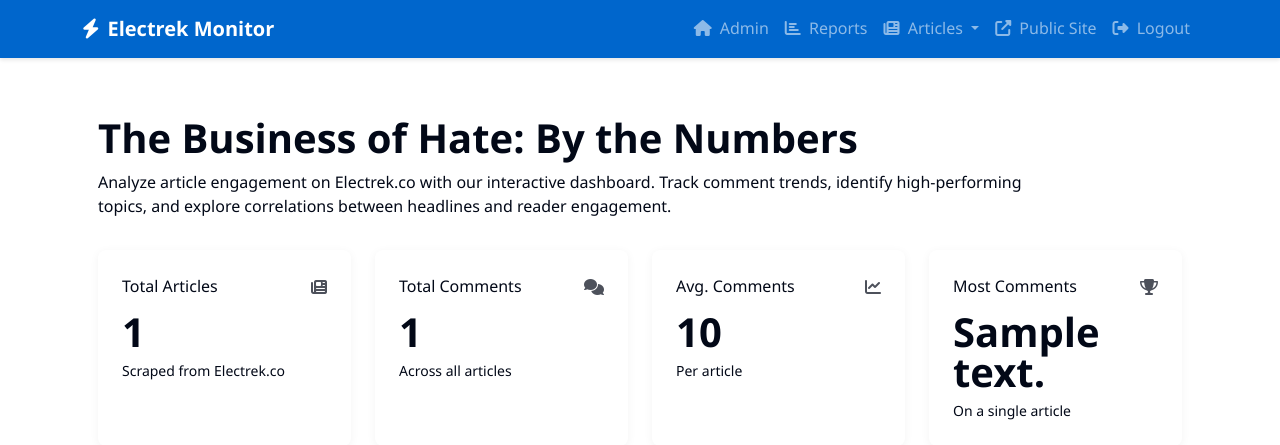
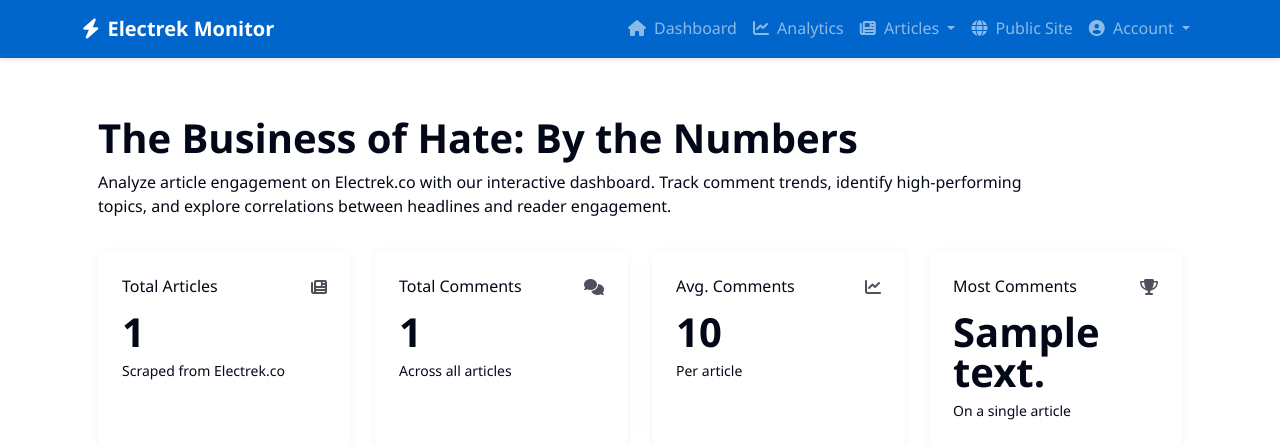
Before and after one commit to ljonespwc/electrek-scraper, a Flask app: template electrek_scraper/templates/admin/reports.html in a window 1280 px wide. Shown: the top 445 px of the page. Run offline with Flask 3, Linux system fonts and the light colour scheme; the template is opened without the code that fills it: most values are stand-ins (such as "Sample title", 1, 10 or a date in 2020).

Commit message:
refactor: update route references from main to admin and enhance navigation UI

```diff
--- a/electrek_scraper/templates/admin/base.html
+++ b/electrek_scraper/templates/admin/base.html
@@ -34,32 +34,46 @@
                 <ul class="navbar-nav ms-auto">
                     <li class="nav-item">
                         <a class="nav-link" href="{{ url_for('admin.index') }}">
-                            <i class="fas fa-home me-1"></i> Admin
+                            <i class="fas fa-home me-1"></i> Dashboard
                         </a>
                     </li>
                     <li class="nav-item">
                         <a class="nav-link" href="{{ url_for('admin.reports') }}">
-                            <i class="fas fa-chart-bar me-1"></i> Reports
+                            <i class="fas fa-chart-line me-1"></i> Analytics
                         </a>
                     </li>
                     <li class="nav-item dropdown">
-                        <a class="nav-link dropdown-toggle" href="#" id="blogDropdown" role="button" data-bs-toggle="dropdown" aria-expanded="false">
+                        <a class="nav-link dropdown-toggle" href="#" id="articlesDropdown" role="button" data-bs-toggle="dropdown" aria-expanded="false">
                             <i class="fas fa-newspaper me-1"></i> Articles
                         </a>
-                        <ul class="dropdown-menu" aria-labelledby="blogDropdown">
-                            <li><a class="dropdown-item" href="{{ url_for('admin.business_of_hate_blog') }}">Business of Hate (Dashboard)</a></li>
-                            <li><a class="dropdown-item" href="{{ url_for('public.tesla_hate_machine') }}">Tesla Hate Machine (Public)</a></li>
+                        <ul class="dropdown-menu" aria-labelledby="articlesDropdown">
+                            <li><a class="dropdown-item" href="{{ url_for('admin.business_of_hate_blog') }}">
+                                <i class="fas fa-chart-bar me-2"></i> Business of Hate (Dashboard)
+                            </a></li>
+                            <li><hr class="dropdown-divider"></li>
+                            <li><a class="dropdown-item" href="{{ url_for('public.tesla_hate_machine') }}" target="_blank">
+                                <i class="fas fa-external-link-alt me-2"></i> Tesla Hate Machine (Public)
+                            </a></li>
                         </ul>
                     </li>
                     <li class="nav-item">
                         <a class="nav-link" href="{{ url_for('public.index') }}" target="_blank">
-                            <i class="fas fa-external-link-alt me-1"></i> Public Site
+                            <i class="fas fa-globe me-1"></i> Public Site
                         </a>
                     </li>
-                    <li class="nav-item">
-                        <a class="nav-link" href="{{ url_for('public.logout') }}">
-                            <i class="fas fa-sign-out-alt me-1"></i> Logout
+                    <li class="nav-item dropdown">
+                        <a class="nav-link dropdown-toggle" href="#" id="userDropdown" role="button" data-bs-toggle="dropdown" aria-expanded="false">
+                            <i class="fas fa-user-circle me-1"></i> Account
                         </a>
+                        <ul class="dropdown-menu dropdown-menu-end" aria-labelledby="userDropdown">
+                            <li><h6 class="dropdown-header">
+                                <i class="fas fa-user me-2"></i>{{ session.get('user_email', 'Admin') }}
+                            </h6></li>
+                            <li><hr class="dropdown-divider"></li>
+                            <li><a class="dropdown-item" href="{{ url_for('public.logout') }}">
+                                <i class="fas fa-sign-out-alt me-2"></i> Logout
+                            </a></li>
+                        </ul>
                     </li>
                 </ul>
             </div>
--- a/electrek_scraper/templates/admin/reports.html
+++ b/electrek_scraper/templates/admin/reports.html
@@ -99,15 +99,15 @@
         <h3>Date Range</h3>
         <p>Select time period to analyze</p>
         <div class="date-buttons">
-            <a href="{{ url_for('main.reports', months=1, active_tab=request.args.get('active_tab')) }}"
+            <a href="{{ url_for('admin.reports', months=1, active_tab=request.args.get('active_tab')) }}"
                 class="date-btn {% if months == 1 %}active{% endif %}">1 Month</a>
-            <a href="{{ url_for('main.reports', months=3, active_tab=request.args.get('active_tab')) }}"
+            <a href="{{ url_for('admin.reports', months=3, active_tab=request.args.get('active_tab')) }}"
                 class="date-btn {% if months == 3 %}active{% endif %}">3 Months</a>
-            <a href="{{ url_for('main.reports', months=6, active_tab=request.args.get('active_tab')) }}"
+            <a href="{{ url_for('admin.reports', months=6, active_tab=request.args.get('active_tab')) }}"
                 class="date-btn {% if months == 6 %}active{% endif %}">6 Months</a>
-            <a href="{{ url_for('main.reports', months=12, active_tab=request.args.get('active_tab')) }}"
+            <a href="{{ url_for('admin.reports', months=12, active_tab=request.args.get('active_tab')) }}"
                 class="date-btn {% if months == 12 %}active{% endif %}">1 Year</a>
-            <a href="{{ url_for('main.reports', months=24, active_tab=request.args.get('active_tab')) }}"
+            <a href="{{ url_for('admin.reports', months=24, active_tab=request.args.get('active_tab')) }}"
                 class="date-btn {% if months == 24 %}active{% endif %}">2 Years</a>
         </div>
     </div>
```
Also changed, not shown: electrek_scraper/public_views.py (+1 -17 lines), electrek_scraper/templates/base.html (+5 -5 lines).
